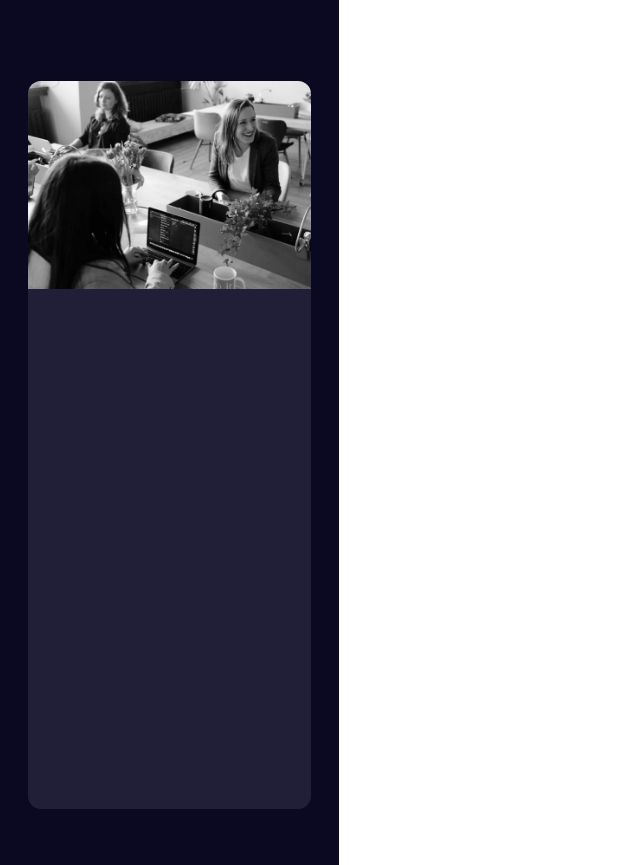
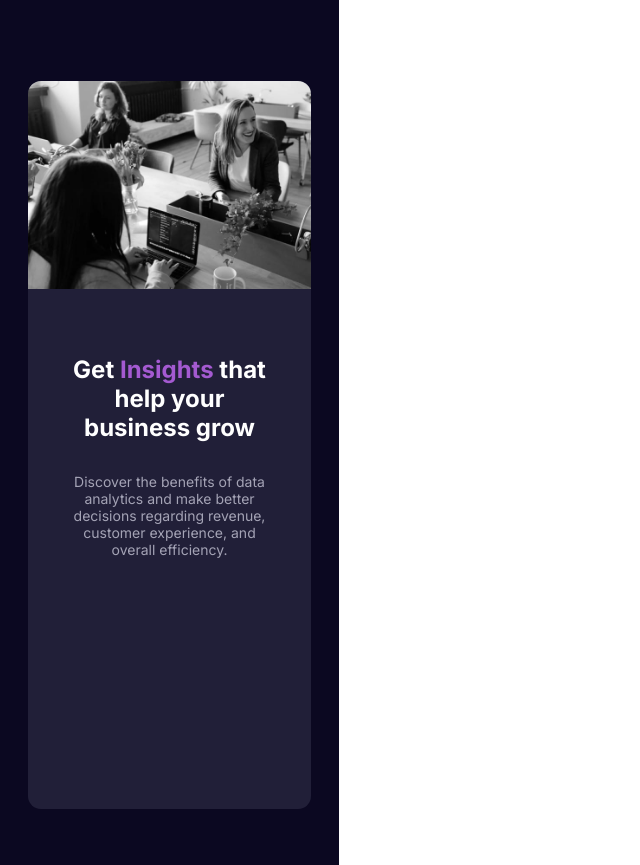
Before and after one commit to Artboeira/Company_Card_Preview, a plain HTML site: page index.html in a window 1280 px wide. Shown: the whole page, without its empty margins (0-640 px from the left). Drawn offline with Linux system fonts and the light colour scheme.

Commit message:
textos prontos

```diff
--- a/index.html
+++ b/index.html
@@ -21,12 +21,19 @@
 <body>
   <div id="rectangle">
 
-    <div class="foo">
+    <div class="box">
       <div>
         <img src="images/image-header-mobile.jpg" alt="">
       </div>
     </div>
 
+    <div>
+      <h1>Get <strong>Insights</strong> that help your business grow</h1>
+    </div>
+
+    <div>
+      <p id="content">Discover the benefits of data analytics and make better decisions regarding revenue, customer experience, and overall efficiency.</p>
+    </div>
 
   </div>
 </body>
--- a/style.css
+++ b/style.css
@@ -1,3 +1,4 @@
+/*================= RESET =============== */
 *{
     margin: 0;
     padding: 0;
@@ -5,15 +6,27 @@
 
 }
 
+ul {
+    list-style: none;
+  }
 
+  a {
+    text-decoration: none;
+  }
+
+  img {
+    width: 100%;
+    height: auto;
+  }
+
+  /* ============== HOME ====================== */
 #rectangle{
-    position: relative;
     width: 339px;
     height: 865px;
     background: #0B0821;
 }
 
-.foo {
+.box {
     position: absolute;
     width: 283px;
     height: 728px;
@@ -32,3 +45,39 @@ img {
 
 
   }
+
+h1{
+    position: absolute;
+    width: 201px;
+    height: 90px;
+    left: 69px;
+    top: 355px;
+    font-family: Inter;
+    font-style: normal;
+    font-weight: bold;
+    font-size: 24px;
+    line-height: 29px;
+    text-align: center;
+    color: #FFFFFF;
+}
+
+ p#content {
+    position: absolute;
+    width: 201px;
+    height: 83px;
+    left: 69px;
+    top: 473px;
+
+    font-family: Inter;
+    font-style: normal;
+    font-weight: normal;
+    font-size: 14px;
+    line-height: 17px;
+    text-align: center;
+
+    color: #A4A3B5;
+}
+
+strong{
+    color: #A45AD1;
+}
```
